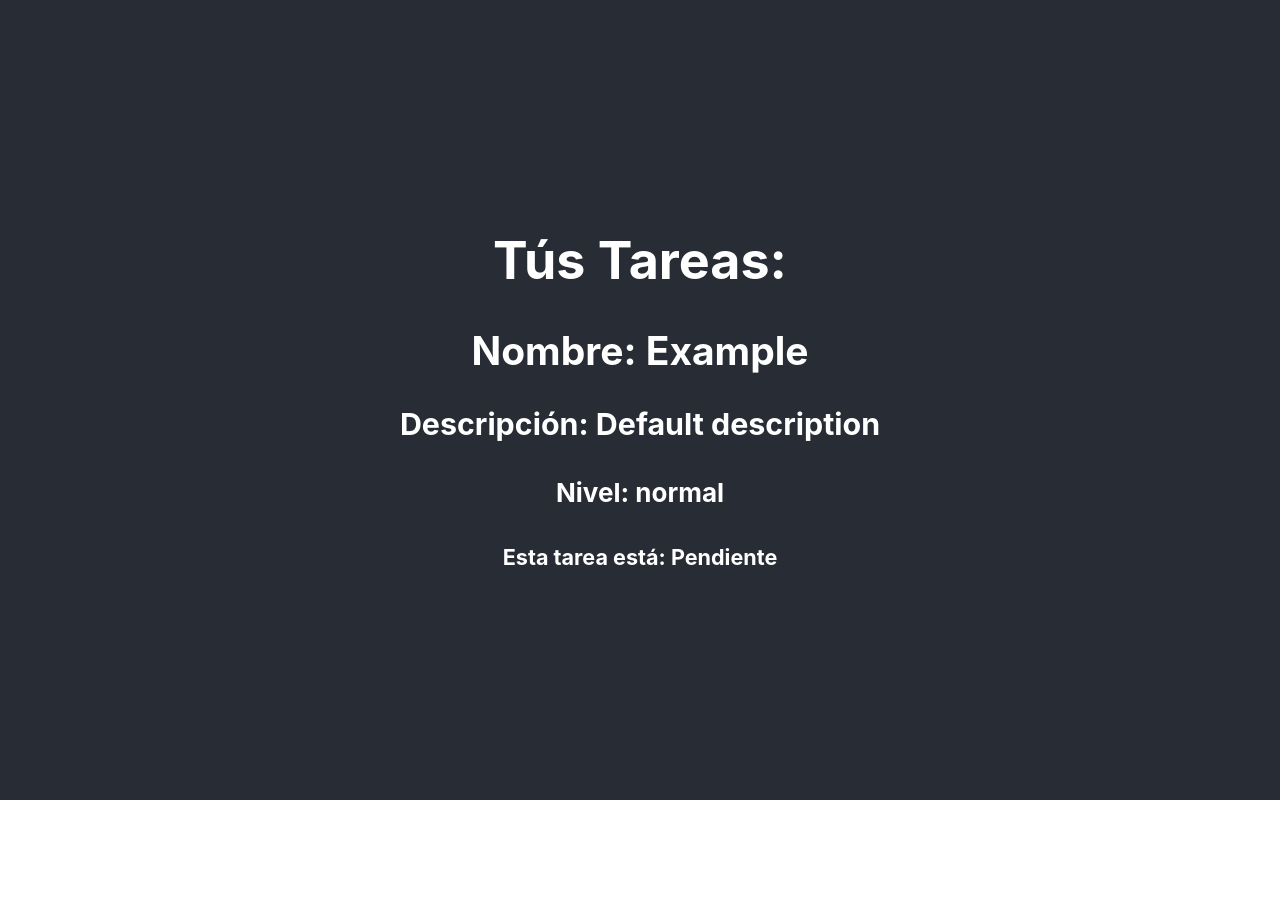
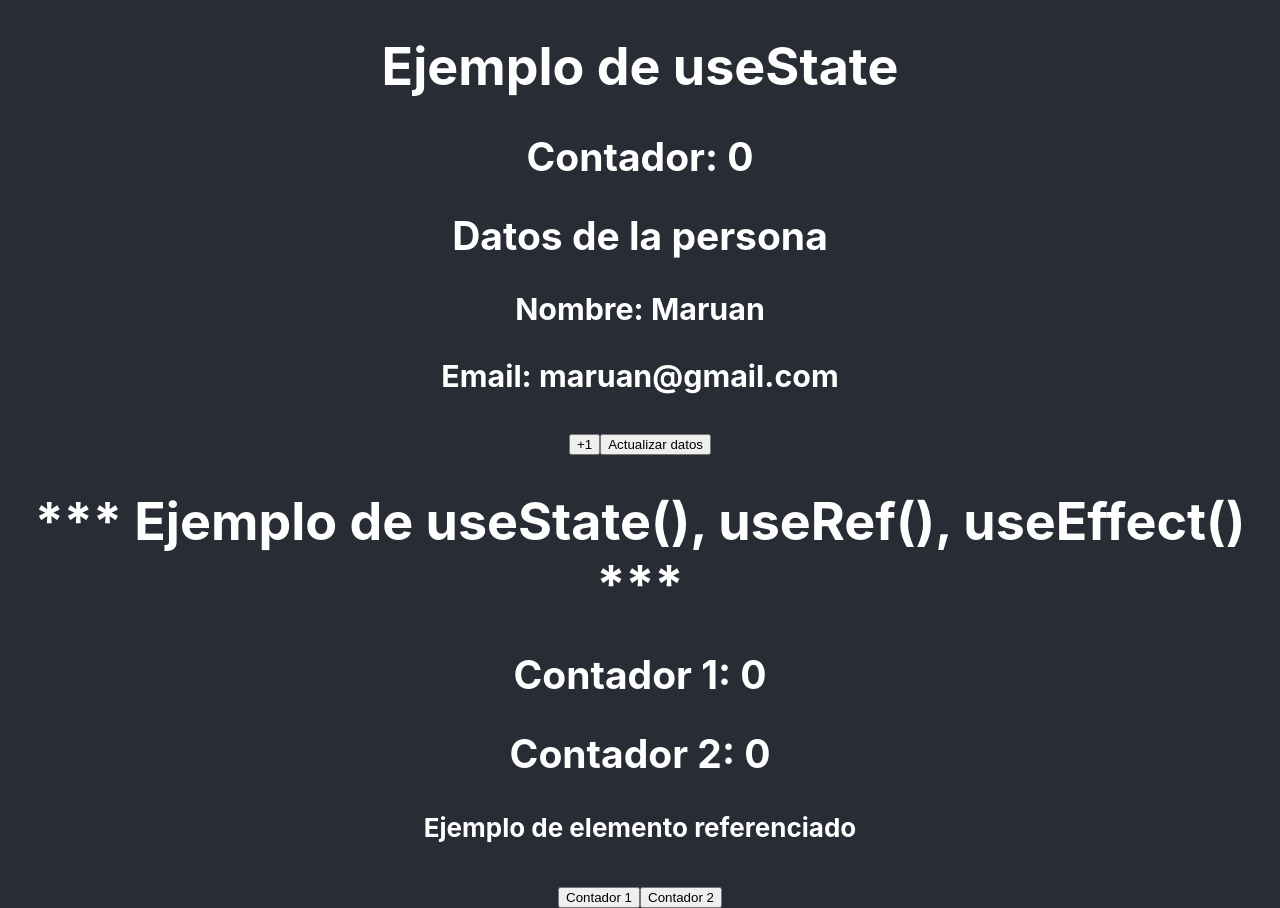
Before and after one commit to Maruan-Cardenas/open-bootcamp, a React (Create React App) app in the folder ReactJS/proyect-task/: page / in a window 1280 px wide. Before the commit the page ends 800 px from the top, so only its background shows below. Built offline with nearby package versions, Linux system fonts and the light colour scheme.

Commit message:
sesion 4 commit 1

```diff
--- a/ReactJS/proyect-task/src/App.js
+++ b/ReactJS/proyect-task/src/App.js
@@ -1,11 +1,14 @@
 import './App.css';
-import TaskListComponent from './component/container/task_list';
+import Example1 from './hooks/example1';
+import Example2 from './hooks/example2';
+
 
 function App() {
   return (
     <div className="App">
       <header className="App-header">
-      <TaskListComponent />
+      <Example1 />
+      <Example2 />
       </header>
     </div>
   );
--- /dev/null
+++ b/ReactJS/proyect-task/src/hooks/example1.jsx
@@ -0,0 +1,47 @@
+import React, { useState } from 'react'
+
+const Example1 = () => {
+    const valorInicial = 0
+    const personaInicial = {
+        nombre: 'Maruan',
+        email: 'maruan@gmail.com'
+    }
+    const [contador, setContador] = useState(valorInicial)
+    const [persona, setPersona] = useState(personaInicial)
+
+    /**
+     * Función para actualizar el estado privado que contiene el contador
+     */
+    function incrementarContador(){
+        // ? funcionParaCambiar(nuevoValor)
+        setContador(contador + 1)
+    }
+
+    /**
+     * funcion para actualizaar el estado de persona en el componente
+     */
+    function actualizarPersona() {
+        setPersona(
+            {
+                nombre: 'Marwan',
+                email: 'marwan@gmail.com'
+            }
+        )
+    }
+
+    return (
+        <div>
+            <h1>Ejemplo de useState</h1>
+            <h2>Contador: {contador}</h2>
+            <h2>Datos de la persona</h2>
+            <h3>Nombre: {persona.nombre}</h3>
+            <h3>Email: {persona.email}</h3>
+            <div>
+                <button onClick={incrementarContador}> +1 </button>
+                <button onClick={actualizarPersona}> Actualizar datos </button>
+            </div>
+        </div>
+    )
+}
+
+export default Example1
--- /dev/null
+++ b/ReactJS/proyect-task/src/hooks/example2.jsx
@@ -0,0 +1,87 @@
+/**
+ * Ejemplo de uso de:
+ * useState()
+ * useRef() identifica referencias dentro de la vista
+ * useEffect()
+ */
+
+import React, {useState, useRef, useEffect} from 'react';
+
+const Example2 = () => {
+    //Vamos a crear dos contadores distintos
+    //cada uno en un estado diferente
+    const [contador1, setContador1] = useState(0);
+    const [contador2, setContador2] = useState(0);
+
+    //vamos a crear una referencia con useRef() para asociar una variables
+    //con un elemento del DOM del componente (vista HTML)
+    const miRef = useRef()
+
+    function incrementar1() {
+        setContador1(contador1 + 1)
+    }
+
+    function incrementar2() {
+        setContador2(contador2 + 1)
+    }
+
+    /**
+     * Trabajando con useEffect
+     * */
+
+    /**
+     * ? Caso 1: Ejecutar SIEMPRE un snippet de código
+     * Cadavez que haya un cambio en el estado del componente
+     * se ejecuta aquello que esté dentro del useEffect
+     */
+
+    // useEffect(() =>{
+    //     console.log('Cambio en el estado del componente')
+    //     console.log('Mostrando referencia a elemento del DOM')
+    //     console.log(miRef)
+    // })
+
+    /**
+     * ? Caso 2: Ejecutar SOLO cuando cambie contador 1
+     * Cadavez que haya un cambio en contador 1, se ejecuta lo que diga el useEffect()
+     * En caso de que cambie contador 2, no habrá ejecución
+     */
+
+    // useEffect(() =>{
+    //     console.log('Cambio en el estado del contador 1')
+    //     console.log('Mostrando referencia a elemento del DOM')
+    //     console.log(miRef)
+    // }, [contador1])
+
+    /**
+     * ? Caso 2: Ejecutar SOLO cuando cambie contador 1 o contador 2
+     * Cadavez que haya un cambio en contador 1, se ejecuta lo que diga el useEffect()
+     * Cadavez que haya un cambio en contador 2, se ejecuta lo que diga el useEffect()
+     */
+
+    useEffect(() =>{
+        console.log('Cambio en el estado del contador 1 / contador 2')
+        console.log('Mostrando referencia a elemento del DOM')
+        console.log(miRef)
+    }, [contador1, contador2])
+
+    return (
+        <div>
+            <h1>*** Ejemplo de useState(), useRef(), useEffect() ***</h1>
+            <h2>Contador 1: {contador1}</h2>
+            <h2>Contador 2: {contador2}</h2>
+
+            {/* Elemento referenciado */}
+            <h4 ref={miRef}>
+                Ejemplo de elemento referenciado
+            </h4>
+
+            <div>
+                <button onClick={incrementar1}>Contador 1</button>
+                <button onClick={incrementar2}>Contador 2</button>
+            </div>
+        </div>
+    );
+}
+
+export default Example2;
```
Also changed, not shown: 1 other file (tests, documents, lock files or other folders).
